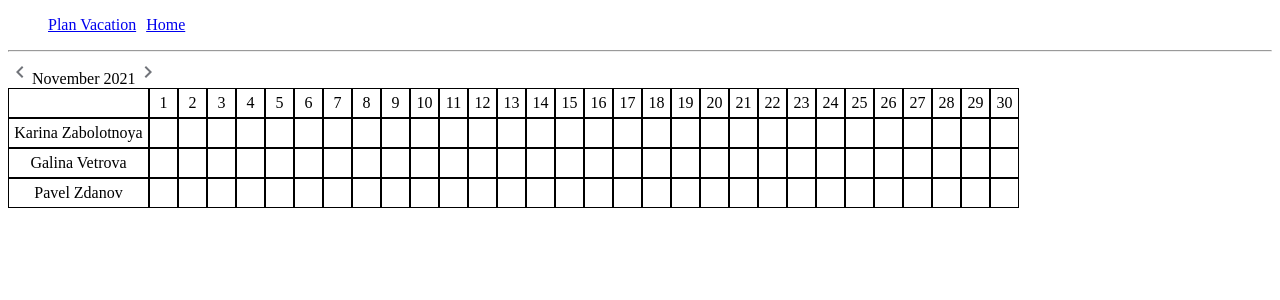
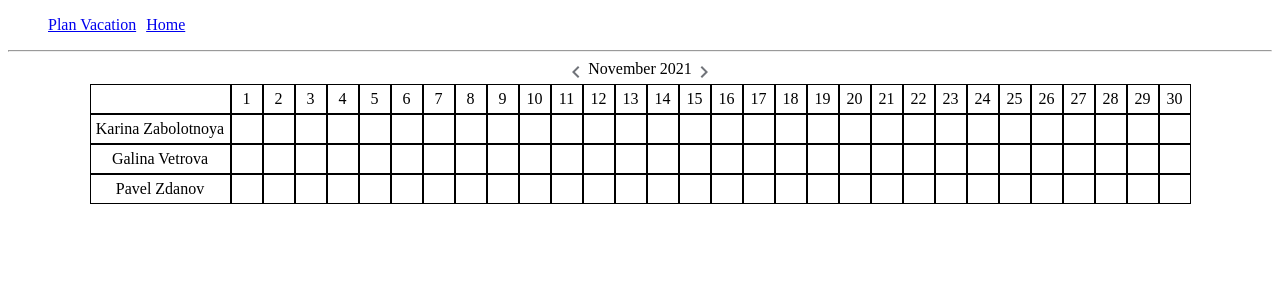
Before and after one commit to HOFFEND00N/Vacation-Planner, a React app: page / in a window 1280 px wide. Shown: the top 300 px of the page. Built offline with nearby package versions, Linux system fonts and the light colour scheme.

Commit message:
feat: calculate current year/month, center calendar

```diff
--- a/src/client/ui/TableBodyCalendar/table-body-calendar.module.css
+++ b/src/client/ui/TableBodyCalendar/table-body-calendar.module.css
@@ -1,16 +1,17 @@
 .table-calendar-row{
     display: flex;
+    justify-content: center;
 }
 
 .table-calendar-element{
     padding: 5px;
     border-style: solid;
     border-width: 1px;
-    min-width: 17px;
+    min-width: 20px;
     min-height: 18px;
     text-align: center;
 }
-
+/*17(min-width) * 7 = 129 */
 .table-calendar-first-column-element{
     min-width: 129px;
 }
--- a/src/client/ui/TableCalendar.tsx
+++ b/src/client/ui/TableCalendar.tsx
@@ -1,12 +1,12 @@
 import React from "react";
-import { TableHeaderCalendar } from "./TableHeaderCalendar";
+import { TableCalendarHeader } from "./TableHeaderCalendar/TableCalendarHeader";
 import { TableBodyCalendar } from "./TableBodyCalendar/TableBodyCalendar";
 
 export function TableCalendar() {
   return (
-    <>
-      <TableHeaderCalendar />
+    <div>
+      <TableCalendarHeader />
       <TableBodyCalendar />
-    </>
+    </div>
   );
 }
--- a/src/client/ui/TableHeaderCalendar.tsx
+++ b/src/client/ui/TableHeaderCalendar/TableCalendarHeader.tsx
@@ -1,12 +1,19 @@
 import React from "react";
+import moment from "moment";
+import styles from "./table-calendar-header.module.css";
 
-export function TableHeaderCalendar() {
+export function TableCalendarHeader() {
+  function makeCalendarHeader() {
+    const today = moment();
+    return `${today.format("MMMM")} ${today.year()}`;
+  }
+
   return (
-    <div>
+    <div className={styles["table-calendar-header"]}>
       <svg xmlns="http://www.w3.org/2000/svg" width="24" height="24" viewBox="0 0 24 24" fill="rgba(18, 24, 33, 0.6)">
         <path d="M15.41,16.58L10.83,12L15.41,7.41L14,6L8,12L14,18L15.41,16.58Z"></path>
       </svg>
-      November 2021
+      {makeCalendarHeader()}
       <svg xmlns="http://www.w3.org/2000/svg" width="24" height="24" viewBox="0 0 24 24" fill="rgba(18, 24, 33, 0.6)">
         <path d="M8.59,16.58L13.17,12L8.59,7.41L10,6L16,12L10,18L8.59,16.58Z"></path>
       </svg>
--- /dev/null
+++ b/src/client/ui/TableHeaderCalendar/table-calendar-header.module.css
@@ -0,0 +1,4 @@
+.table-calendar-header{
+    display: flex;
+    justify-content: center;
+}
```
